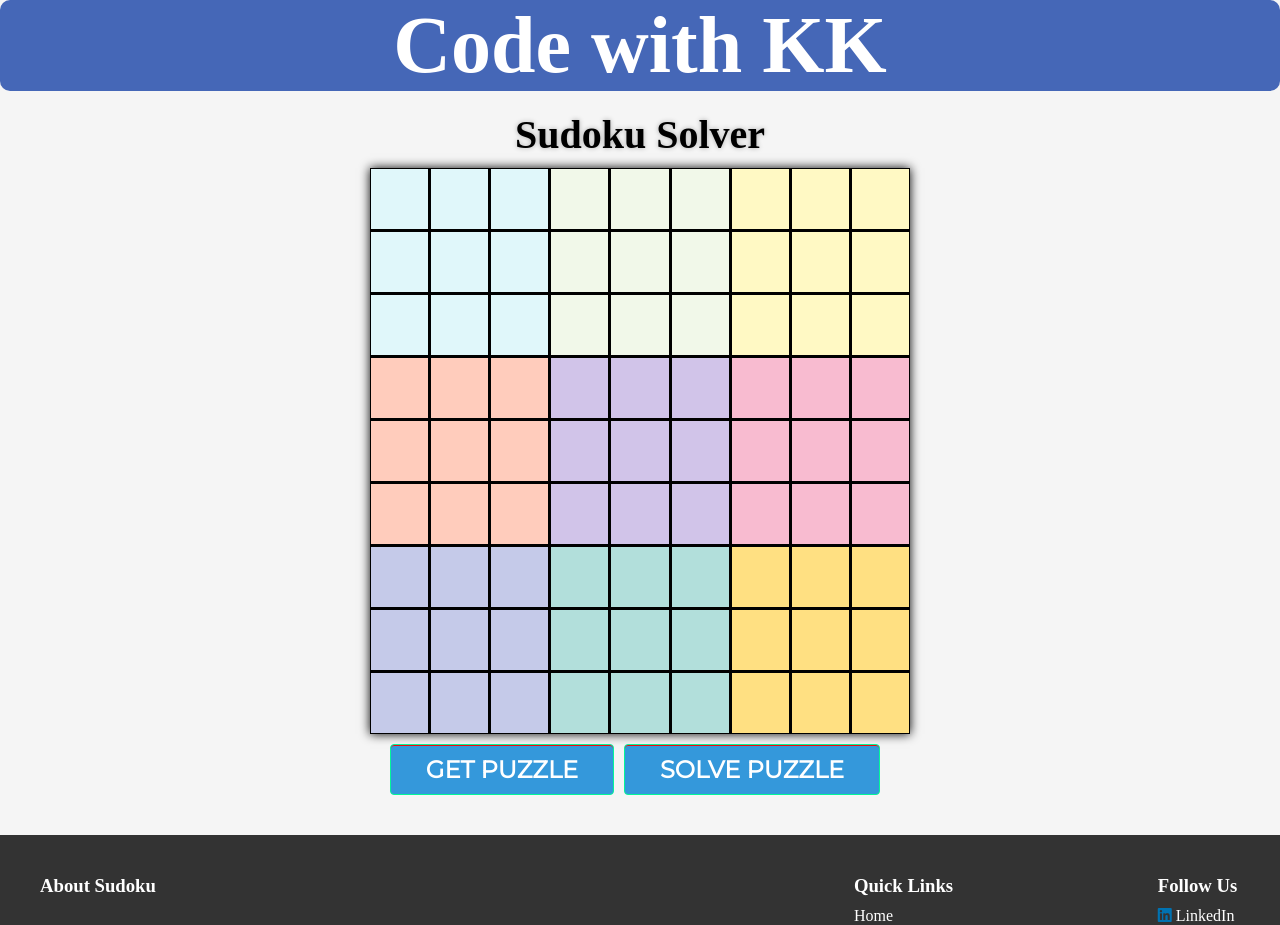
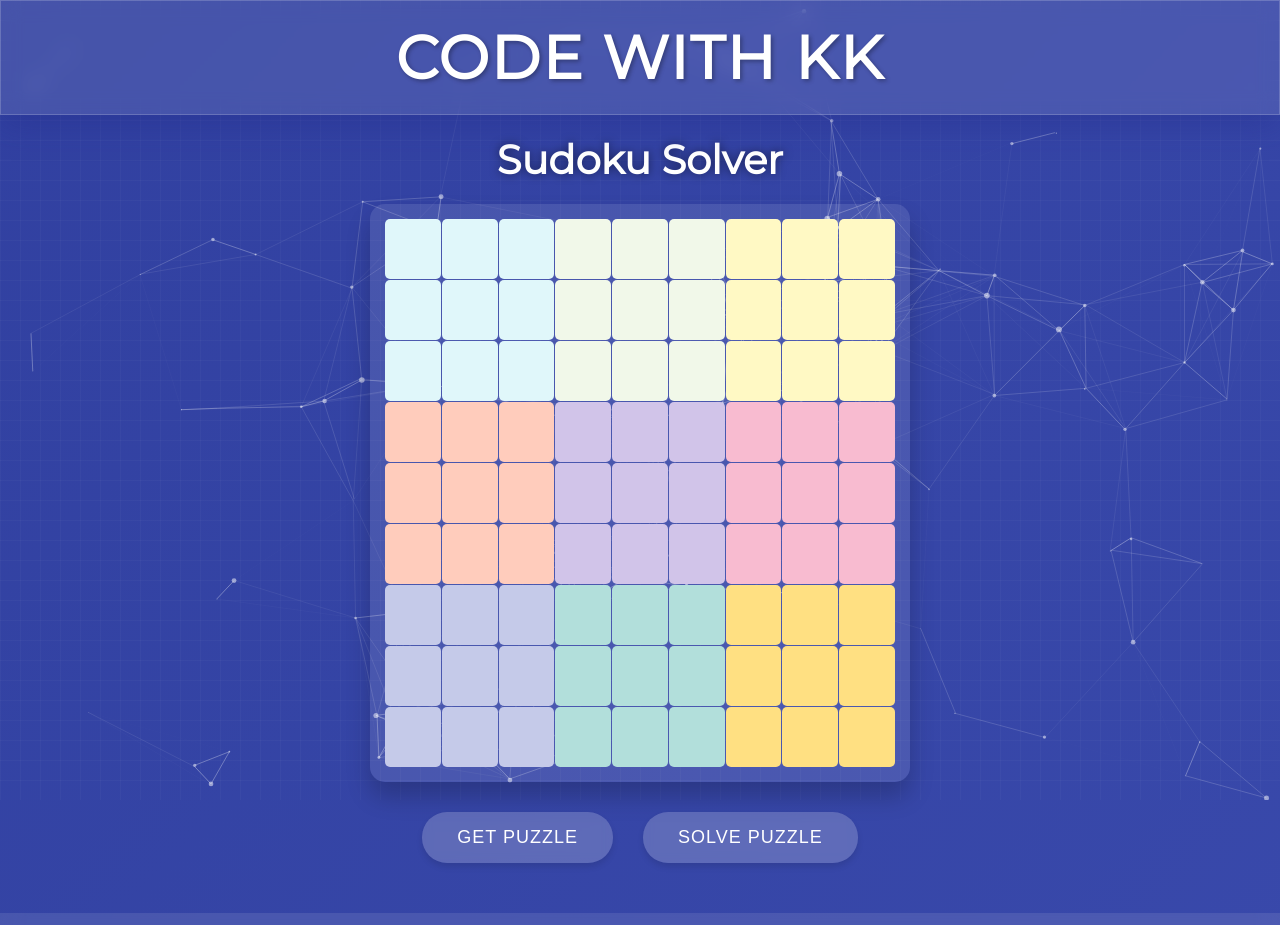
Before and after one commit to SuchitHubale/Suduko-Solver, a plain HTML site: page index.html in a window 1280 px wide. Shown: the top 925 px of the page. Drawn offline with nearby package versions, Linux system fonts and the light colour scheme.

Commit message:
Add files via upload

```diff
--- a/index.html
+++ b/index.html
@@ -9,6 +9,7 @@
     <link rel="stylesheet" href="style.css">
     <link rel="stylesheet" href="https://cdnjs.cloudflare.com/ajax/libs/font-awesome/5.15.3/css/all.min.css" />
     <link href='https://fonts.googleapis.com/css?family=Montserrat' rel='stylesheet' type='text/css'>
+
 </head>
 
 <body>
@@ -132,9 +133,9 @@
               <h3>Follow Us</h3>
               <ul>
                   <li><a href="https://www.linkedin.com/in/suchit-hubale-40a920256?utm_source=share&utm_campaign=share_via&utm_content=profile&utm_medium=android_app" target="_blank"><i class="fab fa-linkedin"></i> LinkedIn</a></li>
-                  <li><a href="#" target="_blank"><i class="fab fa-github"></i> GitHub</a></li>
+                  <li><a href="https://github.com/SuchitHubale" target="_blank"><i class="fab fa-github"></i> GitHub</a></li>
                 <li><a href="https://www.instagram.com/suchit_hubale_?igsh=MTZjM2Z6NjVjcWt0bg==" target="_blank"><i class="fab fa-instagram"></i> Instagram</a></li>
-                <li><a href="#" target="_blank"><i class="fab fa-facebook"></i> Facebook</a></li>
+                <li><a href="https://www.facebook.com/suchit.hubale" target="_blank"><i class="fab fa-facebook"></i> Facebook</a></li>
               </ul>
             </div>
           </div>
@@ -145,7 +146,9 @@
           </div>
         </div>
       </footer>
-    <script src="./Script.js"></script>
+    <script src="script.js"></script>
+    <div id="particles-js"></div>
+    <script src="https://cdn.jsdelivr.net/npm/particles.js@2.0.0/particles.min.js"></script>
 </body>
 
 </html>
--- a/script.js
+++ b/script.js
@@ -24,17 +24,26 @@ let GetPuzzle = document.getElementById('GetPuzzle');
 let SolvePuzzle = document.getElementById('SolvePuzzle');
 
 GetPuzzle.onclick = function () {
-	var xhrRequest = new XMLHttpRequest();
-	xhrRequest.onload = function () {
-		var response = JSON.parse(xhrRequest.response);
-		console.log(response);
-		board = response.board;
+    const timestamp = new Date().getTime(); // Add a timestamp to prevent caching
+    const apiUrl = 'https://api.allorigins.win/raw?url=' + encodeURIComponent(`https://sugoku.onrender.com/board?difficulty=easy&t=${timestamp}`);
+
+    fetch(apiUrl)
+        .then(response => {
+            if (!response.ok) {
+                throw new Error('Network response was not ok');
+            }
+            return response.json();
+        })
+        .then(data => {
+            console.log(data);
+            board = data.board;
             FillBoard(board);
-	};
-	xhrRequest.open('get', 'https://sugoku.onrender.com/board?difficulty=easy'); // URL can be changed as needed
-	xhrRequest.send();
-};
-
+        })
+        .catch(error => {
+            console.error('Error:', error);
+            alert('Failed to fetch puzzle. Please try again later.');
+        });
+}
 SolvePuzzle.onclick = () => {
 	sudukoSolver(board, 0, 0, 9);
 };
@@ -47,11 +56,10 @@ function isSafe(board, row, col, val, n) {
     }
 
     // Submatrix check
-	let rn = Math.sqrt(n);
-	let si = row - (row % rn);
-	let sj = col - (col % rn);
-	for (let x = si; x < si + rn; x++) {
-		for (let y = sj; y < sj + rn; y++) {
+    let si = row - (row % 3);
+    let sj = col - (col % 3);
+    for (let x = si; x < si + 3; x++) {
+        for (let y = sj; y < sj + 3; y++) {
             if (board[x][y] == val) {
                 return false;
             }
@@ -89,3 +97,110 @@ function sudukoSolver(board, row, col, n) {
 	}
 	return false;
 }
+document.addEventListener('DOMContentLoaded', function() {
+    particlesJS('particles-js', {
+        "particles": {
+            "number": {
+                "value": 80,
+                "density": {
+                    "enable": true,
+                    "value_area": 800
+                }
+            },
+            "color": {
+                "value": "#ffffff"
+            },
+            "shape": {
+                "type": "circle",
+                "stroke": {
+                    "width": 0,
+                    "color": "#000000"
+                },
+                "polygon": {
+                    "nb_sides": 5
+                }
+            },
+            "opacity": {
+                "value": 0.5,
+                "random": false,
+                "anim": {
+                    "enable": false,
+                    "speed": 1,
+                    "opacity_min": 0.1,
+                    "sync": false
+                }
+            },
+            "size": {
+                "value": 3,
+                "random": true,
+                "anim": {
+                    "enable": false,
+                    "speed": 40,
+                    "size_min": 0.1,
+                    "sync": false
+                }
+            },
+            "line_linked": {
+                "enable": true,
+                "distance": 150,
+                "color": "#ffffff",
+                "opacity": 0.4,
+                "width": 1
+            },
+            "move": {
+                "enable": true,
+                "speed": 6,
+                "direction": "none",
+                "random": false,
+                "straight": false,
+                "out_mode": "out",
+                "bounce": false,
+                "attract": {
+                    "enable": false,
+                    "rotateX": 600,
+                    "rotateY": 1200
+                }
+            }
+        },
+        "interactivity": {
+            "detect_on": "canvas",
+            "events": {
+                "onhover": {
+                    "enable": true,
+                    "mode": "repulse"
+                },
+                "onclick": {
+                    "enable": true,
+                    "mode": "push"
+                },
+                "resize": true
+            },
+            "modes": {
+                "grab": {
+                    "distance": 400,
+                    "line_linked": {
+                        "opacity": 1
+                    }
+                },
+                "bubble": {
+                    "distance": 400,
+                    "size": 40,
+                    "duration": 2,
+                    "opacity": 8,
+                    "speed": 3
+                },
+                "repulse": {
+                    "distance": 200,
+                    "duration": 0.4
+                },
+                "push": {
+                    "particles_nb": 4
+                },
+                "remove": {
+                    "particles_nb": 2
+                }
+            }
+        },
+        "retina_detect": true
+    });
+});
--- a/style.css
+++ b/style.css
@@ -1,19 +1,44 @@
 *, *::after, *::before {
   padding: 0;
   margin: 0;
+  box-sizing: border-box;
+}
+
+@keyframes gradientFlow {
+  0% { background-position: 0% 50%; }
+  50% { background-position: 100% 50%; }
+  100% { background-position: 0% 50%; }
 }
 
 body {
-  background-color: whitesmoke; /* light gray */
+  background: linear-gradient(135deg, #1a237e, #283593, #303f9f, #3949ab, #3f51b5);
+  background-size: 400% 400%;
+  animation: gradientFlow 15s ease infinite;
+  font-family: 'Montserrat', sans-serif;
+  color: #ffffff;
 }
 
+body::before {
+  content: "";
+  position: fixed;
+  top: 0;
+  left: 0;
+  right: 0;
+  bottom: 0;
+  z-index: -1;
+  background-image:
+    linear-gradient(rgba(255,255,255,.1) 1px, transparent 1px),
+    linear-gradient(90deg, rgba(255,255,255,.1) 1px, transparent 1px);
+  background-size: 20px 20px;
+  opacity: 0.3;
+}
 .Header {
-  display: flex;
-  justify-content: space-between;
-  width: 100%;
-  margin-bottom: 20px;
-  background-color: #4567b7; /* dark blue */
-  border-radius: 10px;
+  background: rgba(255, 255, 255, 0.1);
+  backdrop-filter: blur(10px);
+  -webkit-backdrop-filter: blur(10px);
+  border: 1px solid rgba(255, 255, 255, 0.18);
+  box-shadow: 0 8px 32px 0 rgba(31, 38, 135, 0.37);
+  padding: 20px 0;
 }
 
 #name {
@@ -21,9 +46,18 @@ body {
   display: flex;
   align-items: center;
   justify-content: center;
-  font-size: 80px;
+  font-size: 60px;
+  text-transform: uppercase;
+  letter-spacing: 2px;
+  transition: all 0.5s ease;
   font-weight: bold;
-  color: #fff; /* white */
+  color: #ffffff;
+  text-shadow: 2px 2px 4px rgba(0, 0, 0, 0.3);
+}
+
+#name:hover {
+  letter-spacing: 4px;
+  text-shadow: 4px 4px 8px rgba(0, 0, 0, 0.5);
 }
 
 .Heading {
@@ -33,8 +67,25 @@ body {
   align-items: center;
   font-size: 40px;
   font-weight: bold;
-  color: black; /* dark gray */
-  text-shadow: 0 0 5px rgba(0, 0, 0, 0.3);
+  color: #ffffff;
+  text-shadow: 0 0 10px rgba(0, 0, 0, 0.5);
+  margin: 20px 0;
+  animation: fadeInUp 1s ease-out;
+}
+
+@keyframes fadeInUp {
+  from {
+      opacity: 0;
+      transform: translateY(20px);
+  }
+  to {
+      opacity: 1;
+      transform: translateY(0);
+  }
+}
+@keyframes fadeInGrid {
+  from { opacity: 0; transform: scale(0.9); }
+  to { opacity: 1; transform: scale(1); }
 }
 
 .sudoku_grid {
@@ -42,23 +93,61 @@ body {
   grid-template-columns: repeat(9, 1fr);
   gap: 1px;
   max-width: 540px;
-  margin: 10px auto;
-  background-color: black;
-  box-shadow: 0 0 10px rgba(0, 0, 0, 1);
+  margin: 20px auto;
+  background: rgba(255, 255, 255, 0.1);
+  padding: 15px;
+  border-radius: 15px;
+  box-shadow: 0 15px 25px rgba(0, 0, 0, 0.2);
+  transition: all 0.5s ease;
+  animation: fadeIn 1s ease-out;
+  animation: fadeInGrid 0.6s ease-out;
+}
+
+@keyframes fadeIn {
+  from { opacity: 0; }
+  to { opacity: 1; }
+}
+
+.sudoku_grid:hover {
+  transform: scale(1.02) rotateX(5deg);
+  box-shadow: 0 20px 30px rgba(0, 0, 0, 0.3);
 }
 
 .sudoku_grid div {
   display: flex;
   align-items: center;
   justify-content: center;
-  background-color: #fff;
-  border: 1px solid black;
-  font-size: 30px;
+  font-size: 24px;
+  color: black;
   font-weight: bold;
-  transition: background-color 0.3s ease;
+  border-radius: 5px;
+  transition: all 0.3s ease;
   height: 60px;
+  cursor: pointer;
+  perspective: 1000px;
+  transform-style: preserve-3d;
+  transition: transform 0.6s;
 }
-/* Color each 3x3 block differently */
+
+.sudoku_grid div:hover {
+  /* transform: scale(1.1);
+  box-shadow: 0 0 15px rgba(0, 0, 0, 0.3); */
+  transform: rotateY(180deg);
+}
+.sudoku_grid div::after {
+  content: attr(data-value);
+  position: absolute;
+  width: 100%;
+  height: 100%;
+  backface-visibility: hidden;
+  background: #f1f1f1;
+  color: #333;
+  display: flex;
+  align-items: center;
+  justify-content: center;
+  transform: rotateY(180deg);
+}
+/* Keep the original Sudoku grid colors */
 .sudoku_grid div:nth-child(1),
 .sudoku_grid div:nth-child(2),
 .sudoku_grid div:nth-child(3),
@@ -69,7 +158,6 @@ body {
 .sudoku_grid div:nth-child(20),
 .sudoku_grid div:nth-child(21) {
 background-color: #e0f7fa;
-  /* border: 2px solid black; */
 }
 
 .sudoku_grid div:nth-child(4),
@@ -94,7 +182,6 @@ body {
 .sudoku_grid div:nth-child(26),
 .sudoku_grid div:nth-child(27) {
 background-color: #fff9c4;
-  /* border: 2px solid black; */
 }
 
 .sudoku_grid div:nth-child(28),
@@ -119,7 +206,6 @@ body {
 .sudoku_grid div:nth-child(50),
 .sudoku_grid div:nth-child(51) {
 background-color: #d1c4e9;
-  /* border: 2px solid black; */
 }
 
 .sudoku_grid div:nth-child(34),
@@ -144,7 +230,6 @@ body {
 .sudoku_grid div:nth-child(74),
 .sudoku_grid div:nth-child(75) {
 background-color: #c5cae9;
-  /* border: 2px solid black; */
 }
 
 .sudoku_grid div:nth-child(58),
@@ -169,102 +254,59 @@ body {
 .sudoku_grid div:nth-child(80),
 .sudoku_grid div:nth-child(81) {
 background-color: #ffe082;
-  /* border: 2px solid black; */
-}
-
-.box1 {
-  background-color: #8bc34a; /* light green */
-  border: 2px solid black;
-}
-
-.box1:hover {
-  background-color: #34c759; /* darker green */
-  color: black;
-}
-
-.box2 {
-  background-color: #f7dc6f;
-  border: 2px solid black;
-}
-
-.box2:hover {
-  background-color: #ffd700;
-}
-
-.box3 {
-  background-color: #66d9ef;
-  border: 2px solid black;
-}
-
-.box3:hover {
-  background-color: #3498db;
-  color: black;
 }
 
 .Buttons {
   display: flex;
   justify-content: center;
   width: 100%;
-  margin-bottom: 40px;
-}
-
-button {
-  transition: all 0.5s ease;
-  color: #fff;
-  border: 3px solid white;
-  font-family: 'Montserrat', sans-serif;
-  text-transform: uppercase;
-  text-align: center;
-  font-size: 17px;
-  background-color: transparent;
-  padding: 10px;
-  outline: none;
-  border-radius: 4px;
-}
-
-button:hover {
-  color: #001F3F;
-  background-color: #fff;
+  margin: 30px 0;
 }
 
 #GetPuzzle, #SolvePuzzle {
-  display: inline-block;
-  text-decoration: none;
-  color: #fff; /* white */
-  font-weight: bold;
-  background-color: #3498db; /* blue */
-  padding: 10px 35px;
-  font-size: 24px;
-  border: 1px solid #03f699; /* green border */
-  box-shadow: inset 0px 1px 0px #ef0b0b; /* red glow */
-  margin-right: 10px;
+  background: rgba(255, 255, 255, 0.2);
+  backdrop-filter: blur(5px);
+  border: none;
+  border-radius: 25px;
+  padding: 15px 35px;
+  font-size: 18px;
+  text-transform: uppercase;
+  letter-spacing: 1px;
+  margin: 0 15px;
+  transition: all 0.3s ease;
+  box-shadow: 0 4px 6px rgba(0, 0, 0, 0.1);
+  color: #ffffff;
+  cursor: pointer;
+  position: relative;
+  overflow: hidden;
+}
+
+#GetPuzzle::before, #SolvePuzzle::before {
+  content: '';
+  position: absolute;
+  top: 0;
+  left: -100%;
+  width: 100%;
+  height: 100%;
+  background: linear-gradient(120deg, transparent, rgba(255,255,255,0.3), transparent);
+  transition: all 0.6s;
+}
+
+#GetPuzzle:hover::before, #SolvePuzzle:hover::before {
+  left: 100%;
 }
 
 #GetPuzzle:hover, #SolvePuzzle:hover {
-  background-color: #2980b9; /* darker blue */
-  color: #333;
+  background: rgba(255, 255, 255, 0.3);
+  transform: translateY(-5px) scale(1.05);
+  box-shadow: 0 8px 15px rgba(0, 0, 0, 0.2);
 }
-
-.fa-instagram {
-  color: #e1306c; /* Instagram color */
-}
-
-.fa-github {
-  color: white; /* GitHub color */
-}
-
-.fa-linkedin {
-  color: #0072b1; /* LinkedIn color */
-}
-
-.fa-facebook {
-  color: #0072b1; /* Facebook color */
-}
-
 .footer {
-  background-color: #333; /* dark gray background */
-  color: #fff; /* white text color */
-  padding: 20px;
+  background: rgba(255, 255, 255, 0.1);
+  backdrop-filter: blur(10px);
+  color: #fff;
+  padding: 40px 0;
+  margin-top: 50px;
 }
 
 .footer .container {
@@ -283,8 +325,26 @@ button:hover {
   margin-bottom: 20px;
 }
 
-.footer h4 {
-  margin-top: 0;
+.footer h3 {
+  position: relative;
+  padding-bottom: 10px;
+  margin-bottom: 20px;
+  color: #3498db;
+}
+
+.footer h3::after {
+  content: '';
+  position: absolute;
+  left: 0;
+  bottom: 0;
+  width: 50px;
+  height: 2px;
+  background-color: #3498db;
+  transition: width 0.3s ease;
+}
+
+.footer h3:hover::after {
+  width: 100px;
 }
 
 .footer ul {
@@ -293,79 +353,80 @@ button:hover {
   margin: 0;
 }
 
-.footer li {
+.footer ul li {
   margin-bottom: 10px;
 }
 
-.footer a {
-  color: #fff; /* white text color */
+.footer ul li a {
+  color: #fff;
   text-decoration: none;
+  transition: all 0.3s ease;
 }
 
-.footer a:hover {
-  color: #ccc; /* light gray text color */
+.footer ul li a:hover {
+  color: #3498db;
+  padding-left: 10px;
+}
+
+.footer .social-icons {
+  display: flex;
+}
+
+.footer .social-icons li {
+  margin-right: 15px;
+}
+
+.footer .social-icons li a {
+  display: block;
+  width: 40px;
+  height: 40px;
+  line-height: 40px;
+  text-align: center;
+  background: linear-gradient(45deg, #3498db, #2980b9);
+  color: #fff;
+  border-radius: 50%;
+  transition: all 0.3s ease;
+}
+
+.footer .social-icons li a:hover {
+  transform: rotate(360deg) scale(1.2);
+  box-shadow: 0 0 15px rgba(52, 152, 219, 0.8);
 }
 
 .footer .copyright {
   text-align: center;
-  margin-top: 20px;
+  margin-top: 30px;
+  padding-top: 20px;
+  border-top: 1px solid rgba(255, 255, 255, 0.1);
 }
 
-.col-md-4 h3 {
-  margin-bottom: 10px;
+@media (max-width: 768px) {
+  .sudoku_grid {
+      max-width: 90%;
   }
 
-/* Media query for smaller screens */
-@media only screen and (max-width: 768px) {
   #name {
-    font-size: 60px;
+      font-size: 40px;
   }
 
   .Heading {
       font-size: 30px;
   }
 
-  .sudoku_grid {
-    max-width: 90%;
-  }
-
-  .sudoku_grid div {
-    height: 40px;
-    font-size: 24px;
-  }
-
   #GetPuzzle, #SolvePuzzle {
-    padding: 8px 30px;
-    font-size: 20px;
+      padding: 12px 25px;
+      font-size: 16px;
   }
 }
-
-/* Media query for even smaller screens */
-@media only screen and (max-width: 480px) {
-  #name {
-    font-size: 40px;
+.pre-filled {
+  background-color: #e0e0e0;
+  cursor: not-allowed;
 }
-
-  .Heading {
-    font-size: 24px;
+#particles-js {
+  position: fixed;
+  width: 100%;
+  height: 100%;
+  top: 0;
+  left: 0;
+  z-index: -1;
 }
-
-  .sudoku_grid {
-    max-width: 80%;
-  }
-
-  .sudoku_grid div {
-    height: 30px;
-    font-size: 18px;
-  }
-
-  #GetPuzzle, #SolvePuzzle {
-    padding: 6px 25px;
-    font-size: 18px;
-  }
-
-  button {
-    font-size: 14px;
-    padding: 8px;
-  }
-}
```
Lines whose indentation alone changed are shown as unchanged.
